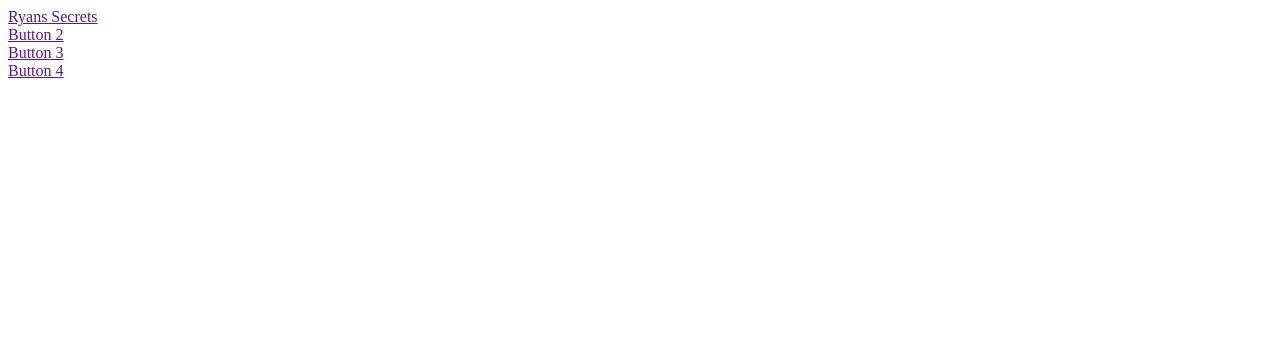
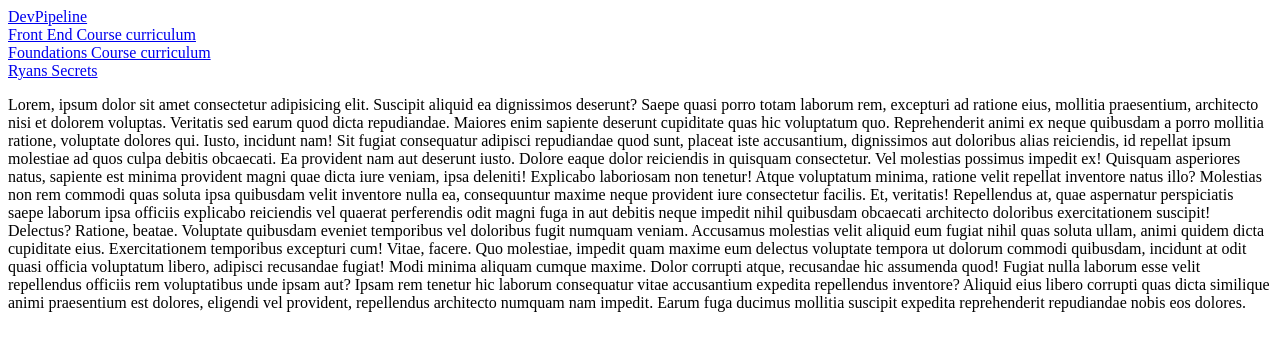
Before and after one commit to James-Devpipline/FE-21-Dynamic-Navbar, a plain HTML site: page index.html in a window 1280 px wide. Drawn offline with nearby package versions, Linux system fonts and the light colour scheme; files that its build step writes are made by us from their sources.

Commit message:
added links functionality

```diff
--- a/index.html
+++ b/index.html
@@ -12,23 +12,72 @@
     <div class="page-content">
       <div class="navbar">
         <div class="button-one">
-          <a href="">Ryans Secrets</a>
+          <a href="https://devpipeline.com/" target="_blank">DevPipeline</a>
         </div>
 
         <div class="button-two">
-          <a href="">Button 2</a>
+          <a
+            href="https://classroom.devpipeline.com/course/view.php?id=4"
+            target="_blank"
+            >Front End Course curriculum</a
+          >
         </div>
 
         <div class="button-three">
-          <a href="">Button 3</a>
+          <a
+            href="https://classroom.devpipeline.com/course/view.php?id=7"
+            target="_blank"
+            >Foundations Course curriculum</a
+          >
         </div>
 
         <div class="button-four">
-          <a href="">Button 4</a>
+          <a
+            href="https://zippy-salamander-e86125.netlify.app/info.html"
+            target="_blank"
+            >Ryans Secrets</a
+          >
         </div>
       </div>
 
-      <div class="main"></div>
+      <div class="main">
+        <p>
+          Lorem, ipsum dolor sit amet consectetur adipisicing elit. Suscipit
+          aliquid ea dignissimos deserunt? Saepe quasi porro totam laborum rem,
+          excepturi ad ratione eius, mollitia praesentium, architecto nisi et
+          dolorem voluptas. Veritatis sed earum quod dicta repudiandae. Maiores
+          enim sapiente deserunt cupiditate quas hic voluptatum quo.
+          Reprehenderit animi ex neque quibusdam a porro mollitia ratione,
+          voluptate dolores qui. Iusto, incidunt nam! Sit fugiat consequatur
+          adipisci repudiandae quod sunt, placeat iste accusantium, dignissimos
+          aut doloribus alias reiciendis, id repellat ipsum molestiae ad quos
+          culpa debitis obcaecati. Ea provident nam aut deserunt iusto. Dolore
+          eaque dolor reiciendis in quisquam consectetur. Vel molestias possimus
+          impedit ex! Quisquam asperiores natus, sapiente est minima provident
+          magni quae dicta iure veniam, ipsa deleniti! Explicabo laboriosam non
+          tenetur! Atque voluptatum minima, ratione velit repellat inventore
+          natus illo? Molestias non rem commodi quas soluta ipsa quibusdam velit
+          inventore nulla ea, consequuntur maxime neque provident iure
+          consectetur facilis. Et, veritatis! Repellendus at, quae aspernatur
+          perspiciatis saepe laborum ipsa officiis explicabo reiciendis vel
+          quaerat perferendis odit magni fuga in aut debitis neque impedit nihil
+          quibusdam obcaecati architecto doloribus exercitationem suscipit!
+          Delectus? Ratione, beatae. Voluptate quibusdam eveniet temporibus vel
+          doloribus fugit numquam veniam. Accusamus molestias velit aliquid eum
+          fugiat nihil quas soluta ullam, animi quidem dicta cupiditate eius.
+          Exercitationem temporibus excepturi cum! Vitae, facere. Quo molestiae,
+          impedit quam maxime eum delectus voluptate tempora ut dolorum commodi
+          quibusdam, incidunt at odit quasi officia voluptatum libero, adipisci
+          recusandae fugiat! Modi minima aliquam cumque maxime. Dolor corrupti
+          atque, recusandae hic assumenda quod! Fugiat nulla laborum esse velit
+          repellendus officiis rem voluptatibus unde ipsam aut? Ipsam rem
+          tenetur hic laborum consequatur vitae accusantium expedita repellendus
+          inventore? Aliquid eius libero corrupti quas dicta similique animi
+          praesentium est dolores, eligendi vel provident, repellendus
+          architecto numquam nam impedit. Earum fuga ducimus mollitia suscipit
+          expedita reprehenderit repudiandae nobis eos dolores.
+        </p>
+      </div>
     </div>
   </body>
   <script src="script/script.js"></script>
```
